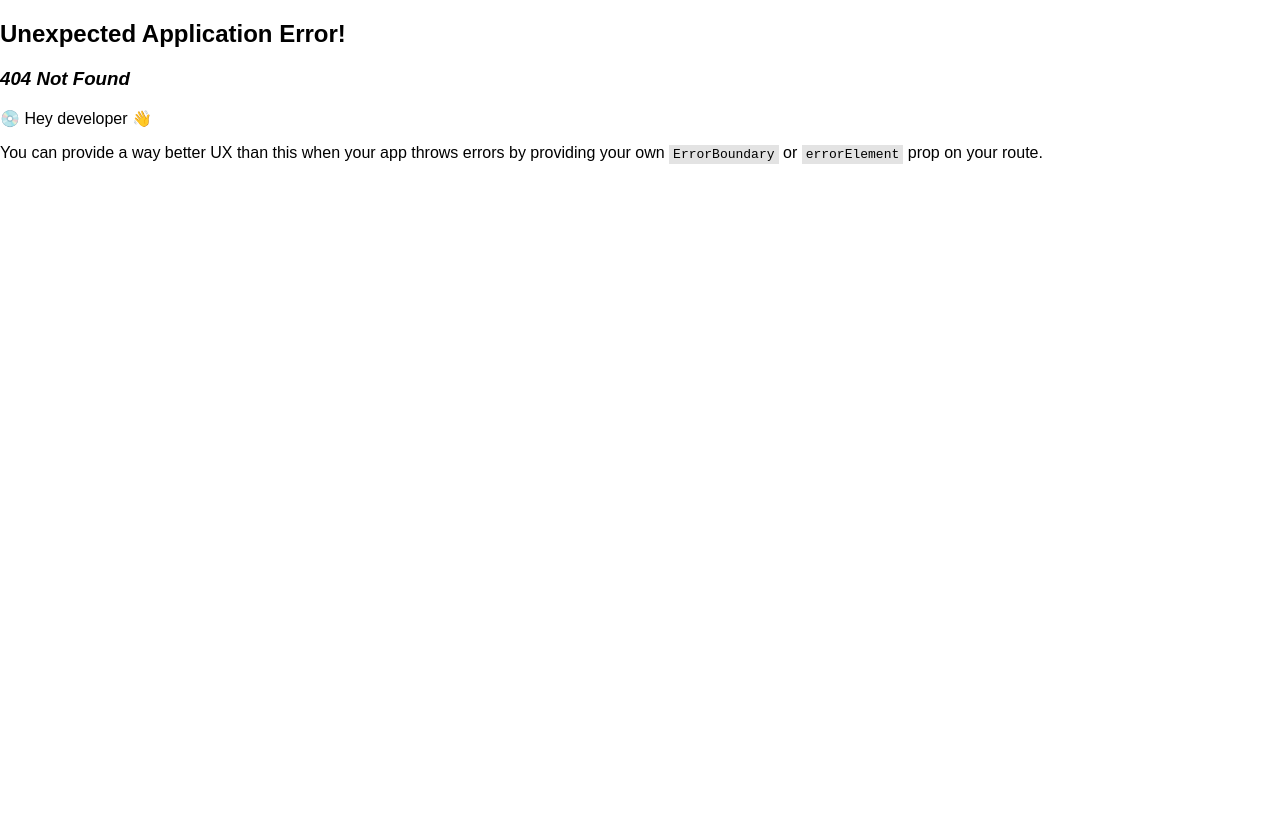
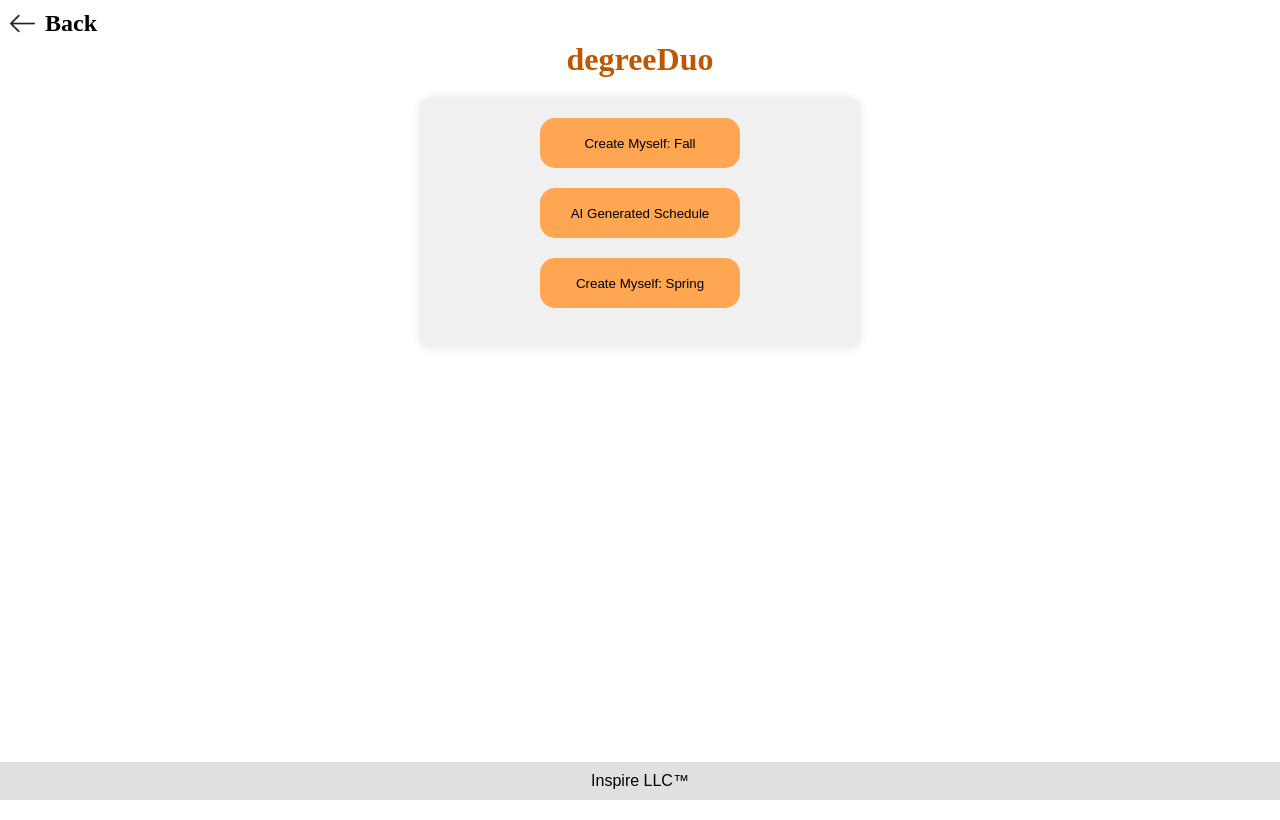
Before and after one commit to v2ngu/DegreeDuo, a React (Vite) app: page /guestpopup in a window 1280 px wide. Before the commit this address had no page. Built offline with nearby package versions, Linux system fonts and the light colour scheme; a web font is replaced by a local one.

Commit message:
GuestPopUp Page Completed

```diff
--- /dev/null
+++ b/src/GuestPopUp.jsx
@@ -0,0 +1,33 @@
+import { useNavigate } from 'react-router-dom';
+import './styles/GuestPopUp.css';
+import BackComponent from './Components/BackComponent';
+
+
+function GuestProfile() {
+  const navigate = useNavigate();
+
+  const navigateTo = (path) => {
+    navigate(path);
+  };
+
+  return (
+    <>
+    <div className="guest-profile-container">
+      <h1 className="title">degreeDuo</h1>
+      <div className="guest-box">
+          <div className="back-button-container">
+                  <BackComponent to="/" />
+          </div>
+        <button className="login-button">Create Myself: Fall</button>
+        <button className="login-button">AI Generated Schedule</button>
+        <button className="login-button">Create Myself: Spring</button>
+      </div>
+    </div>
+    <div className="banner">
+                Inspire LLC™
+    </div>
+    </>
+  );
+}
+
+export default GuestProfile;
--- a/src/Landing.jsx
+++ b/src/Landing.jsx
@@ -15,7 +15,7 @@ function LandingPage() {
           <h1 className="title">degreeDuo</h1>
         </div>
         <div className="button-container">
-          <button className="guest-button">
+          <button onClick={() => handleNavigation('/guestpopup')} className="guest-button">
             USE DEGREE PLANNER AS GUEST
           </button>
           <button onClick={() => handleNavigation('/login')} className="login-button">
--- a/src/Login.jsx
+++ b/src/Login.jsx
@@ -7,13 +7,13 @@ function Login(){
     return(
         <>
             <div className = "landing-container">
+                <div className="back-button-container">
+                        <BackComponent to="/" />
+                </div>
                 <div>
                     <h1 className="title">degreeDuo</h1>
                 </div>
                 <div className="login-container">
-                    <  div className="back-button-container">
-                        <BackComponent to="/" />
-                    </div>
                     <div className="login-field">
                         <label htmlFor="username" className="login-label">Username:</label>
                         <input type="text" id="username" className="login-input" />
--- a/src/Register.jsx
+++ b/src/Register.jsx
@@ -1,24 +1,26 @@
-import React from 'react';
-import { useNavigate } from 'react-router-dom';
-import './Register.css';
+// import React from 'react';
+// import { useNavigate } from 'react-router-dom';
+import BackComponent from './Components/BackComponent';
+import './styles/Register.css';
+
 
 
 
 function RegisterPage() {
 
-    const navigate = useNavigate();
+    // const navigate = useNavigate();
 
-    const handleNavigation = (path) => {
-      navigate(path);
-    };
+    // const handleNavigation = (path) => {
+    //   navigate(path);
+    // };
     return (
-
+    <>
     <div className="register-container">
       <h1 className="title">degreeDuo</h1>
-      <button onClick={() => handleNavigation('/')} className="back-button">
-            Back
-          </button>
       <div className="register-box">
+        <div className="back-button-container">
+              <BackComponent to="/" />
+        </div>
         <form className="register-form">
           <div className="form-group">
             <label>First Name</label>
@@ -68,7 +70,11 @@ function RegisterPage() {
         </form>
       </div>
     </div>
-  );
+    <div className='banner'>
+    Inspire LLC™
+    </div>
+    </>
+  )
 }
 
 export default RegisterPage;
--- a/src/main.jsx
+++ b/src/main.jsx
@@ -4,7 +4,7 @@ import { createBrowserRouter, RouterProvider } from 'react-router-dom';
 import LandingPage from './Landing.jsx';
 import Login from './Login.jsx';
 import Register from './Register.jsx';
-import DefaultProfile from './DefaultProfile.jsx';
+import GuestProfile from './GuestPopUp.jsx';
 
 const router = createBrowserRouter([
   {
@@ -19,6 +19,10 @@ const router = createBrowserRouter([
     path: '/register',
     element: <Register />,
   },
+  {
+    path: '/guestpopup',
+    element: <GuestProfile />,
+  }
 ]);
 
 ReactDOM.createRoot(document.getElementById('root')).render(
--- /dev/null
+++ b/src/styles/GuestPopUp.css
@@ -0,0 +1,18 @@
+.guest-profile-container {
+    display: flex;
+    flex-direction: column;
+    align-items: center;
+    padding: 20px;
+  }
+
+
+  .guest-box {
+    background-color: #f0f0f0;
+    padding: 20px;
+    border-radius: 10px;
+    box-shadow: 0 0 10px rgba(0, 0, 0, 0.1);
+    width: 400px;
+    display: flex;
+    flex-direction: column;
+    align-items: center;
+  }
--- a/src/styles/Landing.css
+++ b/src/styles/Landing.css
@@ -8,7 +8,7 @@
 
 .title {
   color: #bf5701;
-  font-size: 5em;
+  font-size: 2em;
   font-family: Jura;
   margin-bottom: 20px;
 }
@@ -22,12 +22,15 @@
 
 
 .guest-button {
-  background-color: black;
-  color: white;
-  padding: 10px 20px;
   border-radius: 15px;
+  width: 200px;
+  height: 50px;
   margin-bottom: 20px;
+  background-color: #000000;
+  color: #ffff;
   border: none;
+  cursor: pointer; /* Add cursor pointer */
+  transition: background-color 0.3s ease; /* Add transition */
 }
 
 .guest-button:hover {
```
Also changed, not shown: src/styles/Register.css (renamed from src/Register.css), 1 other file (tests, documents, lock files or other folders).
